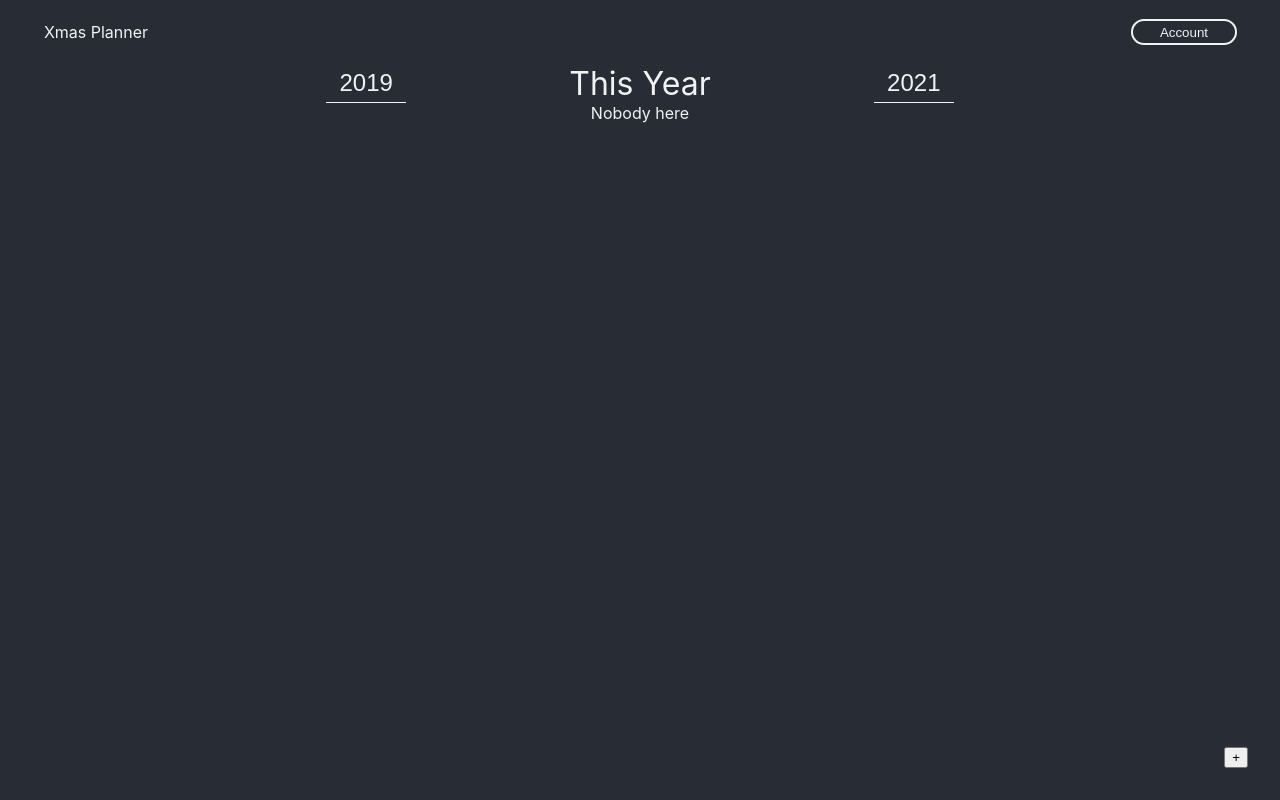
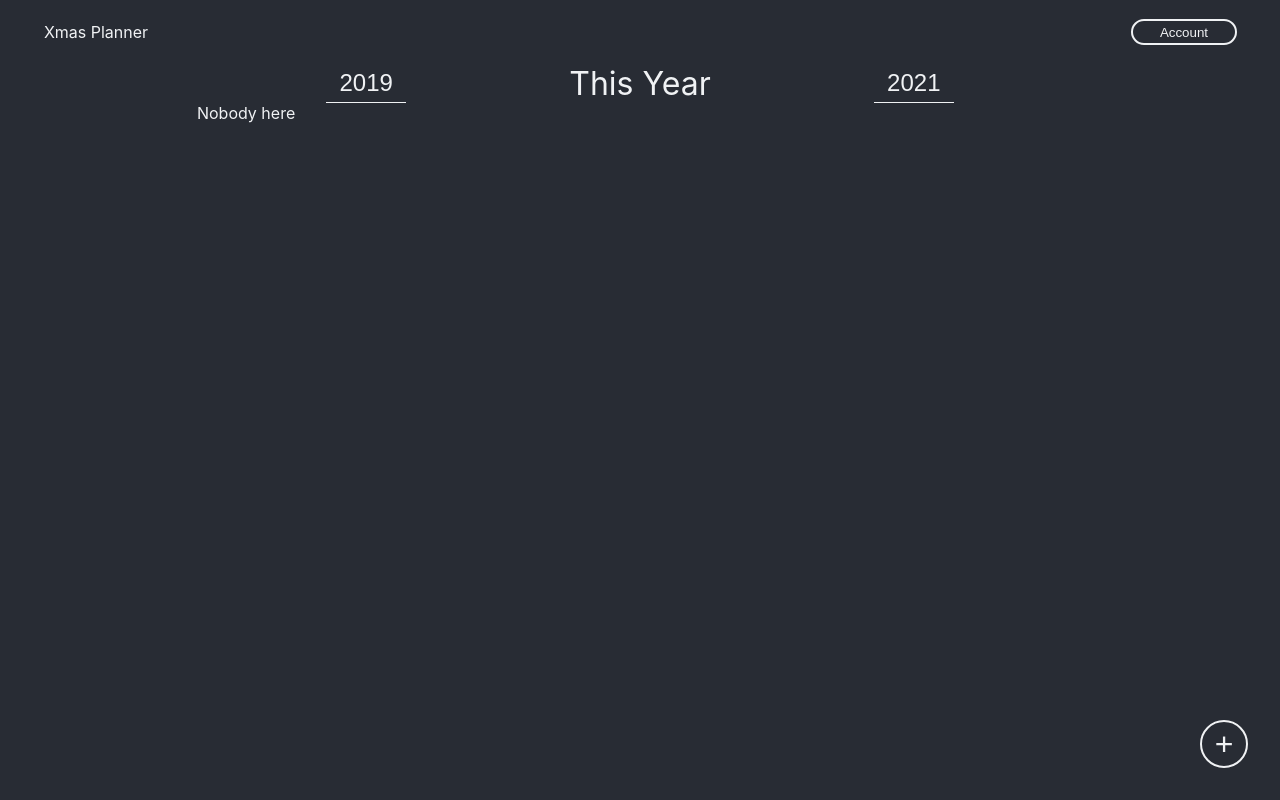
Before and after one commit to Crainbows/xmas-planner, a React (Create React App) app: page / in a window 1280 px wide. Built offline with nearby package versions, Linux system fonts and the light colour scheme.

Commit message:
Add recipientCard component

```diff
--- a/src/components/addUser.scss
+++ b/src/components/addUser.scss
@@ -2,4 +2,19 @@
     position: fixed;
     right: 2rem;
     bottom: 2rem;
+    height: 3rem;
+    width: 3rem;
+    padding: 0;
+    font-size: 2rem;
+    background-color: var(--color-background);
+    color: var(--color-text);
+    border: 2px solid var(--color-text);
+    border-radius: 50%;
+    cursor: pointer;
+    transition-property: background;
+    transition-duration: 0.2s;
 }
+
+.add-recipient:hover {
+    background-color: var(--color-highlight);
+}
--- a/src/components/core.js
+++ b/src/components/core.js
@@ -1,5 +1,6 @@
 import React, { Component } from "react";
 import AddUserButton from "./addUser";
+import RecipientCard from "./recipientCard"
 
 import './core.scss';
 import { connect } from "react-redux";
@@ -15,7 +16,7 @@ class Core extends Component{
         if (this.props.recipients.length === 0){
             recipientList = <div>Nobody here</div>
         } else {
-            recipientList = this.props.recipients.map(recipient => <div key={recipient.uuid}>{recipient.name}</div>);
+            recipientList = this.props.recipients.map(recipient => <RecipientCard key={recipient.uuid} recipient={recipient}></RecipientCard>);
         }
         return (
             <main>
@@ -24,7 +25,7 @@ class Core extends Component{
                     <div>This Year</div>
                     <button>2021</button>
                 </nav>
-                <div>
+                <div className="recipient-list">
                     {recipientList}
                     <AddUserButton></AddUserButton>
                 </div>
--- a/src/components/core.scss
+++ b/src/components/core.scss
@@ -26,4 +26,9 @@ main {
             background-color: var(--color-highlight);
         }
     }
+
+    .recipient-list {
+        display: grid;
+        grid-template-columns: auto auto auto;
+    }
 }
--- /dev/null
+++ b/src/components/recipientCard.js
@@ -0,0 +1,24 @@
+import React, { Component } from "react";
+// import AddUserButton from "./addUser";
+
+import './recipientCard.scss';
+// import { connect } from "react-redux";
+
+class RecipientCard extends Component{
+    contructor(props) {
+        // super(props);
+        this.setState({});
+    }
+
+    render() {
+        return (
+            <div className="recipient-card">
+                <div className="recipient-name">{this.props.recipient.name}</div>
+                <div>{this.props.recipient.budget}</div>
+                <div className="progress-value"></div>
+            </div>
+        )
+    }
+}
+
+export default RecipientCard
--- /dev/null
+++ b/src/components/recipientCard.scss
@@ -0,0 +1,34 @@
+
+.recipient-card {
+    grid-column-start: 2;
+    margin-top: 1rem;
+    margin-bottom: 1rem;
+    padding-top: 1rem;
+    padding-bottom: 1rem;
+    display: grid;
+    grid-template-rows: auto;
+    grid-template-columns: auto 4rem;
+    border: 2px solid var(--color-highlight);
+    border-radius: 0.5rem;
+
+    .recipient-name {
+        justify-content: start;
+        text-align: start;
+    }
+
+    .progress-value {
+        grid-column-start: 1;
+        grid-column-end: 3;
+        animation: load 1s normal forwards;
+        box-shadow: 0 10px 40px -10px #fff;
+        border-radius: 100px;
+        background: #fff;
+        height: 2px;
+        width: 0;
+      }
+      @keyframes load {
+        0% { background-color: red; width: 0; }
+        50% { background-color: yellow;}
+        100% { background-color: green; width: 100%; }
+      }
+}
```
